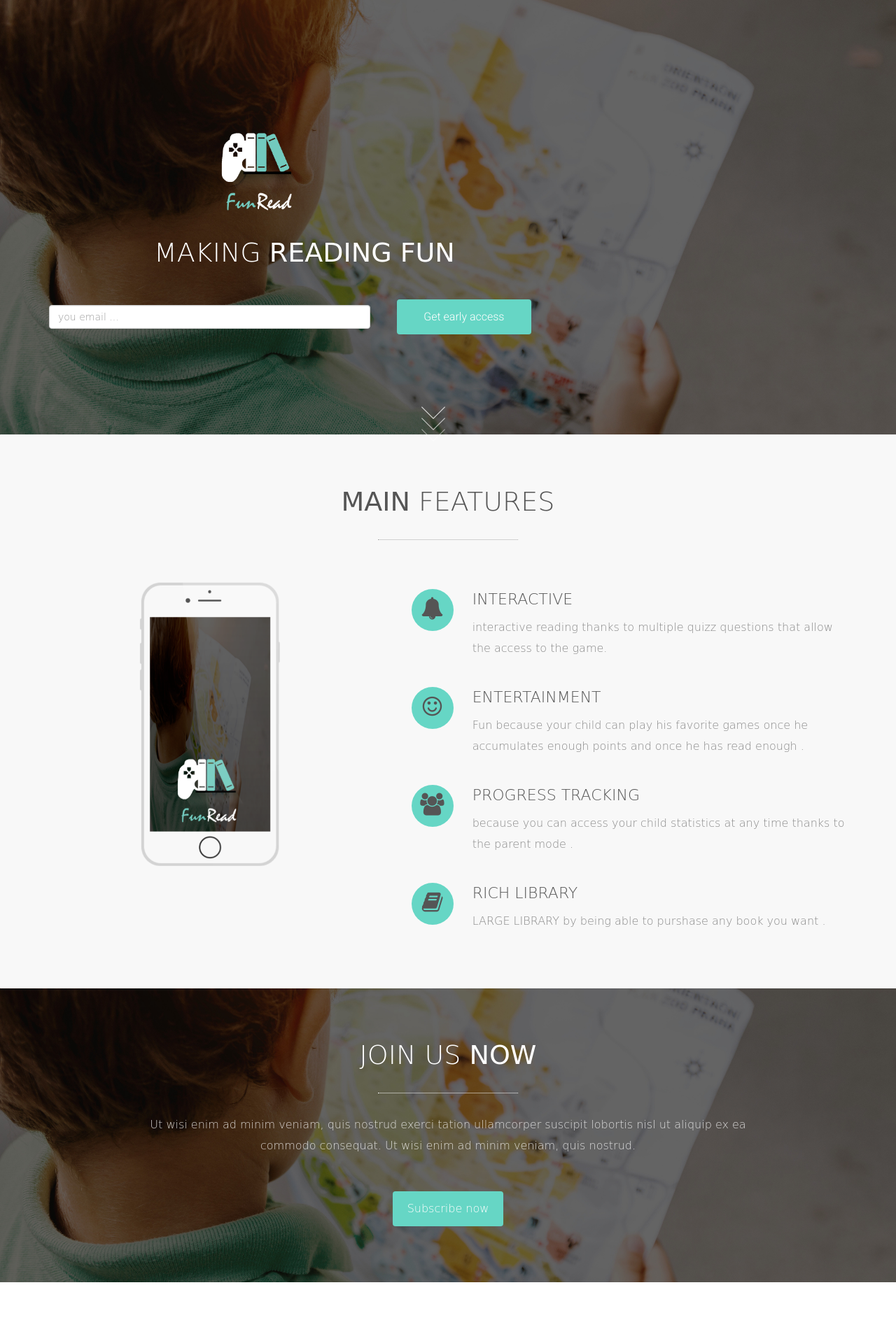
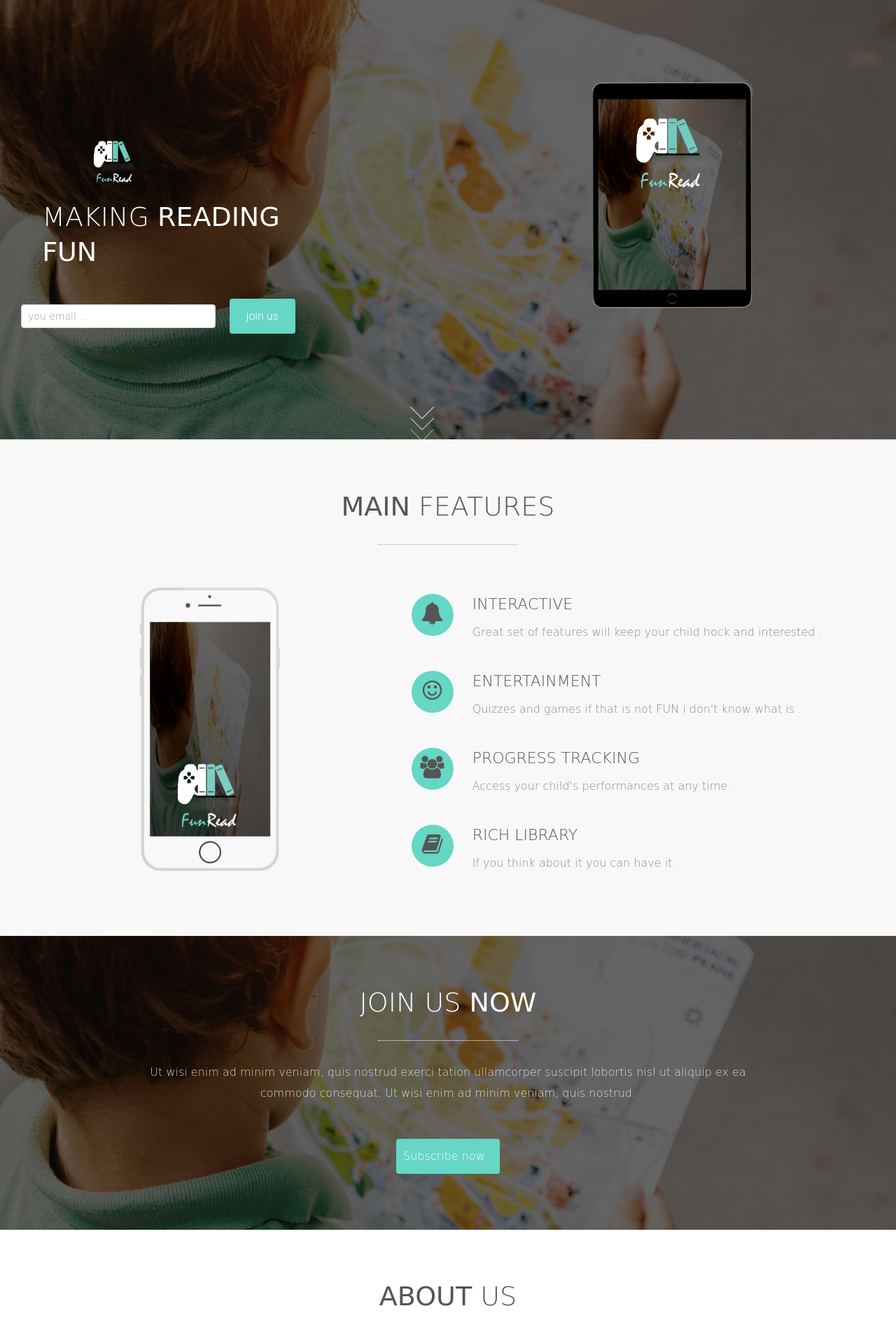
Before and after one commit to aymen7/FunRead, a PHP site: page / in a window 1280 px wide. Shown: the top 1907 px of the page at 70% size. Run offline with PHP 8.4, Linux system fonts and the light colour scheme; some web fonts are replaced.

Commit message:
08.01.18
update the features

```diff
--- a/assets/css/style.css
+++ b/assets/css/style.css
@@ -1,4 +1,6 @@
-
+a img{
+	display: none;
+}
 body {
     /*font-family: 'Roboto', sans-serif;*/
 	font-family: 'Boogaloo', cursive;
@@ -185,11 +187,12 @@
 /***** Top content *****/
 
 .inner-bg {
-    padding-top: 160px;
+    padding-top: 50px;
     padding-bottom: 120px;
 }
 .logo-wrapper{
-  margin-left: 20%;
+  margin-left: 17%;
+	margin-top: 95px;
 }
 .logo-wrapper img {
  max-width: 18%;
@@ -215,11 +218,11 @@
 }
 #subscribe-form input[type=email],.form-control{
 	margin-right: 5%;
-	width: 60%;
+	width: 71%;
 }
 #subscribe-form button{
 	margin-left: 0px;
-	width: 25%;
+	width: 24%;
 	position: relative;
 	top:-8px;
 }
@@ -557,5 +560,31 @@
 	margin-left: -69px;
 }
 #banner-h1{
-	margin-left: 20%;
+	margin-left: 8%;
 }
+#banner-right img{
+	width: 200%;
+	height: 200%;
+}
+#banner-left{
+	padding-top: 40px;
+}
+#appel-btn{
+	width: 20%;
+}
+#android-btn{
+	width: 16%;
+}
+#buttons-wrapper{
+	position: relative;
+	left: 30%;
+}
+#buttons-wrapper a:first-child img {
+	width: 30%;
+}
+#buttons-wrapper a:nth-child(2) img {
+	width: 26%;
+}
+.btn , .btn-default,.form-control{
+	padding-left: 9px;
+}
--- a/assets/js/scripts.js
+++ b/assets/js/scripts.js
@@ -74,7 +74,7 @@
             data: $("#subscribe-form input").serialize(), // serializes the form's elements.
             success: function(data)
             {
-                alert(data); // show response from the php script.
+                //alert(data); // show response from the php script.
             }
         });
 
--- a/assets/scripts/views/more_features.php
+++ b/assets/scripts/views/more_features.php
@@ -26,7 +26,7 @@
                     </div>
                     <h3>Interactive</h3>
                     <div class="more-features-box-text-description">
-                        interactive reading thanks to multiple quizz questions that allow the access to the game.
+                        Great set of features will keep your child hock and interested .
                     </div>
                 </div>
                 <div class="more-features-box-text">
@@ -35,8 +35,7 @@
                     </div>
                     <h3>Entertainment</h3>
                     <div class="more-features-box-text-description">
-                        Fun because your child can play his favorite games once he accumulates
-                        enough points and once he has read enough .
+                        Quizzes and games if that is not FUN i don't know what is .
                     </div>
                 </div>
                 <div class="more-features-box-text">
@@ -45,7 +44,7 @@
                     </div>
                     <h3>Progress Tracking</h3>
                     <div class="more-features-box-text-description">
-                        because you can access your child statistics at any time thanks to the parent mode .
+                        Access your child's performances at any time .
                     </div>
                 </div>
                 <div class="more-features-box-text">
@@ -54,7 +53,7 @@
                     </div>
                     <h3>Rich Library</h3>
                     <div class="more-features-box-text-description">
-                        LARGE LIBRARY by being able to purshase any book you want .
+                         If you think about it you can have it .
                     </div>
                 </div>
 
--- a/assets/scripts/views/top_content.php
+++ b/assets/scripts/views/top_content.php
@@ -9,9 +9,10 @@
 <div class="top-content">
 
     <div class="inner-bg">
-        <div class="container">
+        <div class="container-fluid">
 
             <div class="row" id="banner-div">
+                <div id="banner-left" class="col-lg-6">
                     <div class="logo-wrapper">
                         <img src="assets/img/FunRead2.png" alt="Logo">
                     </div>
@@ -29,12 +30,22 @@
                             <form  id="subscribe-form" name="subscribe-form" method="post" >
                                 <div class="form-group row">
                                     <input type="email" class="form-control col-lg-5" placeholder="you email ..." name="email_input">
-                                <button type="submit" class="form-control btn btn-default col-lg-4 col-lg-offset-1">Get early access</button>
+                                    <button type="submit" class="form-control btn btn-default col-lg-4 col-lg-offset-1">join us</button>
                                 </div>
                             </form>
                         </div>
                     </div>
                 </div>
+                <div id="banner-right" class="col-lg-6">
+                    <div id="buttons-wrapper">
+                        <a href="#"><img src="assets/img/backgrounds/appstore.png" alt="" id="appel-btn"></a>
+                        <a href="#"><img src="assets/img/backgrounds/playstore.png" alt="" id="android-btn"></a>
+                    </div>
+                    <img src="assets/img/backgrounds/mockup.png" alt="ipad photo">
+                </div>
+
+            </div>
+
                 <section id="section07" class="demo center-block">
                     <div><span></span><span></span><span></span></div>
                 </section>
```
Also changed, not shown: assets/img/backgrounds/appstore.png (added), assets/img/backgrounds/mockup.png (added), assets/img/backgrounds/playstore.png (added). Lines whose indentation alone changed are shown as unchanged.
